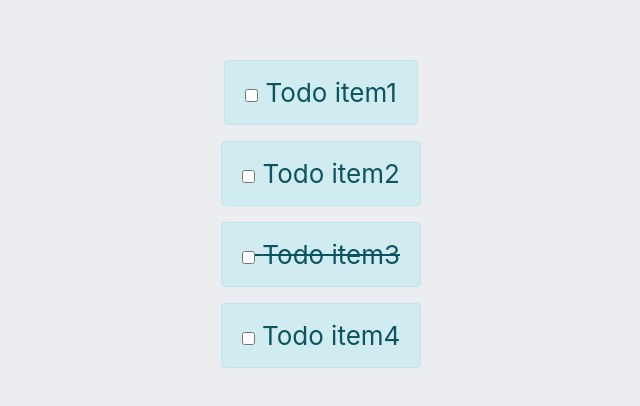
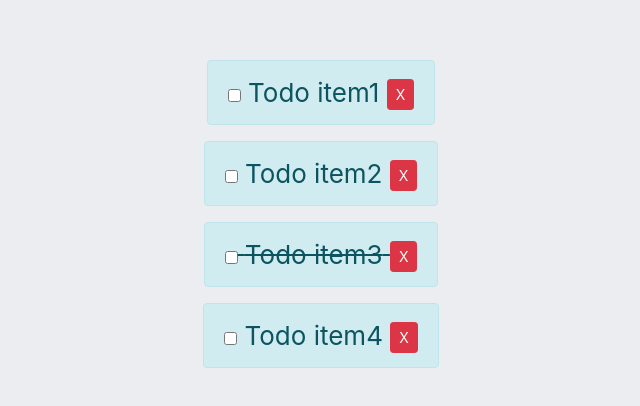
Before and after one commit to MelodyZhangHelloWorld/SimpleTodo_R, a React (Create React App) app: page / in a window 1280 px wide. Shown: the part 178-584 px from the top of the page, without its empty margins (319-959 px from the left). Built offline with nearby package versions, Linux system fonts and the light colour scheme.

Commit message:
deleteTodo

```diff
--- a/src/App.js
+++ b/src/App.js
@@ -44,9 +44,20 @@ class App extends Component {
                 todo.completed = ! todo.completed
             }
             return todo;
-        }) })
+        }) });
 
     }
+
+    //Delete Todo
+
+    delTodo =(id) => {
+      //  console.log('App.js delTodo ', id)
+
+      this.setState({todos: [...this.state.todos.filter(
+          todo => todo.id !== id
+      ) ]})
+    }
+
 render () {
 
 
@@ -60,6 +71,7 @@ render () {
 
         todos={this.state.todos}
         markComplete={this.markComplete}
+        delTodo={this.delTodo}
 
         />
 
--- a/src/components/TodoItem.js
+++ b/src/components/TodoItem.js
@@ -2,7 +2,7 @@
 
 import React, { Component } from 'react'
 import PropTypes from 'prop-types'; //***
-// import {  InputGroup,  } from 'react-bootstrap'; //*
+import {  Button  } from 'react-bootstrap'; //*
 
 export class TodoItem extends Component {
     getStyle = () => {
@@ -33,8 +33,10 @@ export class TodoItem extends Component {
 
         <input type="checkbox"
         onChange={this.props.markComplete.bind(this, id)} /> {" "}
-             { title}
-
+             { title} {' '}
+             <Button
+             onClick={this.props.delTodo.bind(this, id)}
+             variant="danger" size="sm">X</Button>{' '}
 
             </div>
         )
--- a/src/components/Todos.js
+++ b/src/components/Todos.js
@@ -26,6 +26,7 @@ class Todos extends Component {
                 key={todoForEach.id}
                 todo={todoForEach}
                 markComplete = {this.props.markComplete}
+                delTodo={this.props.delTodo}
             ></TodoItem>
         </Alert>
             )
```
Also changed, not shown: 1 other file (tests, documents, lock files or other folders).
